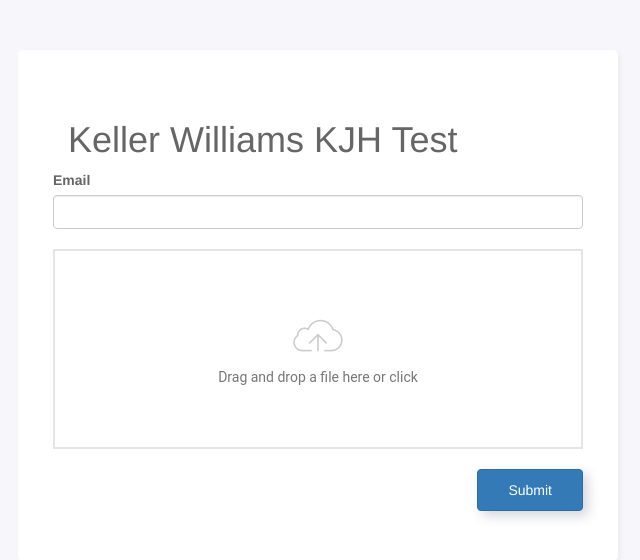
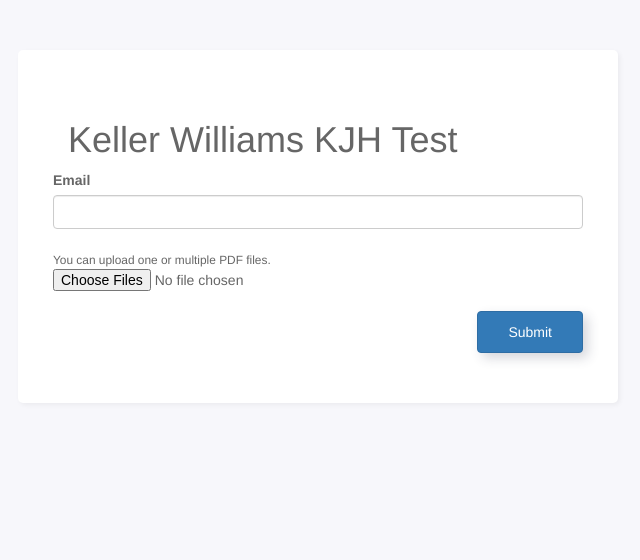
Before and after one commit to KevinJ90825/kw-test, a Django app: page / in a window 1280 px wide. Shown: the top 560 px of the page, without its empty margins (322-962 px from the left). Run offline with Django 3.2, Linux system fonts and the light colour scheme; some libraries are stand-ins or nearby versions.

Commit message:
Description

```diff
--- a/templates/main/index.html
+++ b/templates/main/index.html
@@ -21,6 +21,7 @@
             </div>
             <div class="row">
                 <div class="col-md-12">
+                    <small class="help">You can upload one or multiple PDF files.</small>
                     {{form.inspection_file}}
                 </div>
             </div>
@@ -42,7 +43,16 @@
 
 <script src="{% static 'main/js/dropify.min.js' %}"></script>
 <script>
-    $('.dropify').dropify({allowedFileExtensions: 'pdf'});
+    $('.dropify').dropify({
+        allowedFileExtensions: 'pdf',
+        maxFileSize: 5M,
+        messages: {
+            'default': 'Drag and drop files here or click',
+            'replace': 'Drag and drop or click to replace',
+            'remove':  'Remove',
+            'error':   'Ooops, something went wrong.'
+        }
+    });
 </script>
 </body>
 </html>
```
